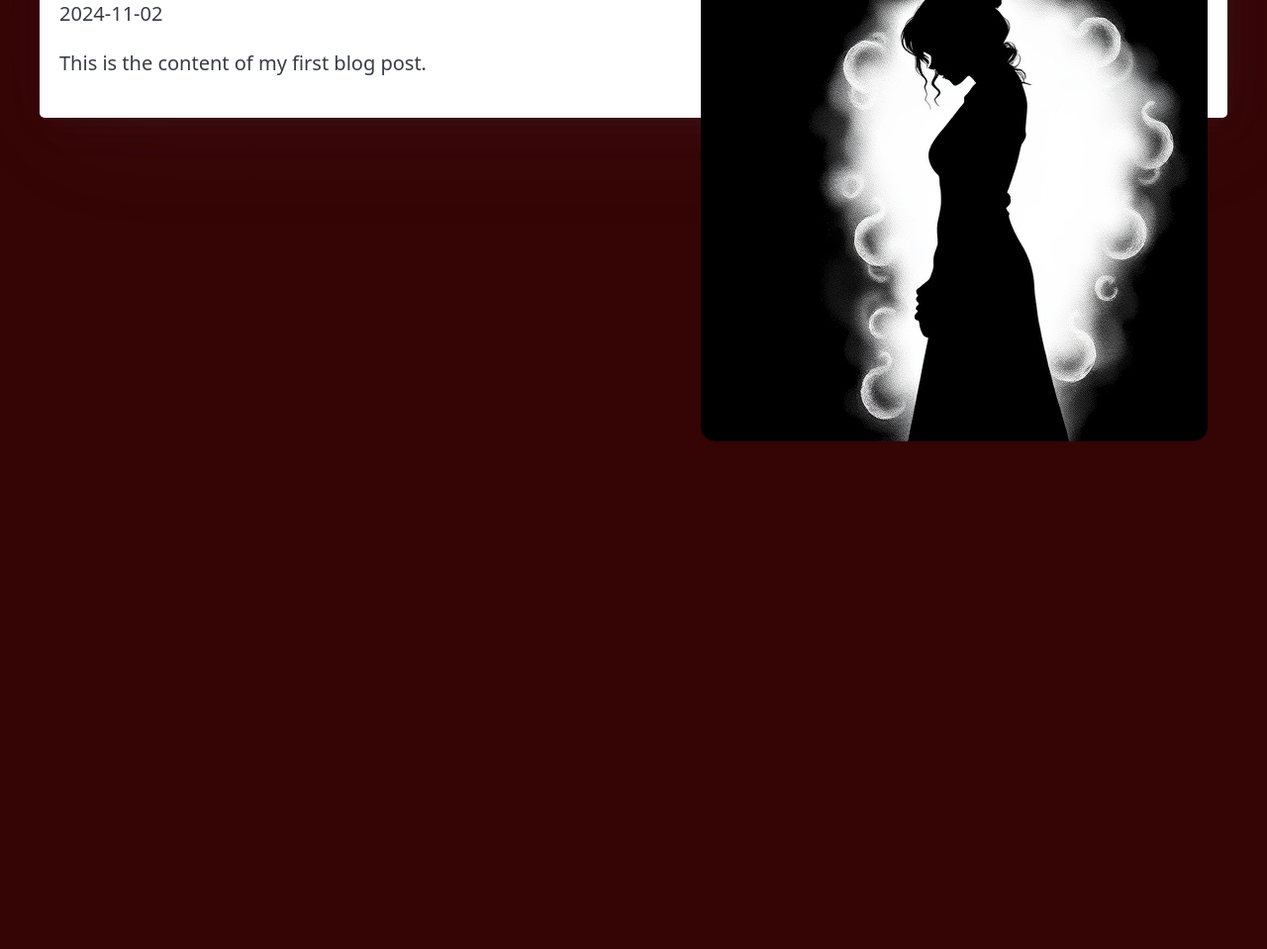
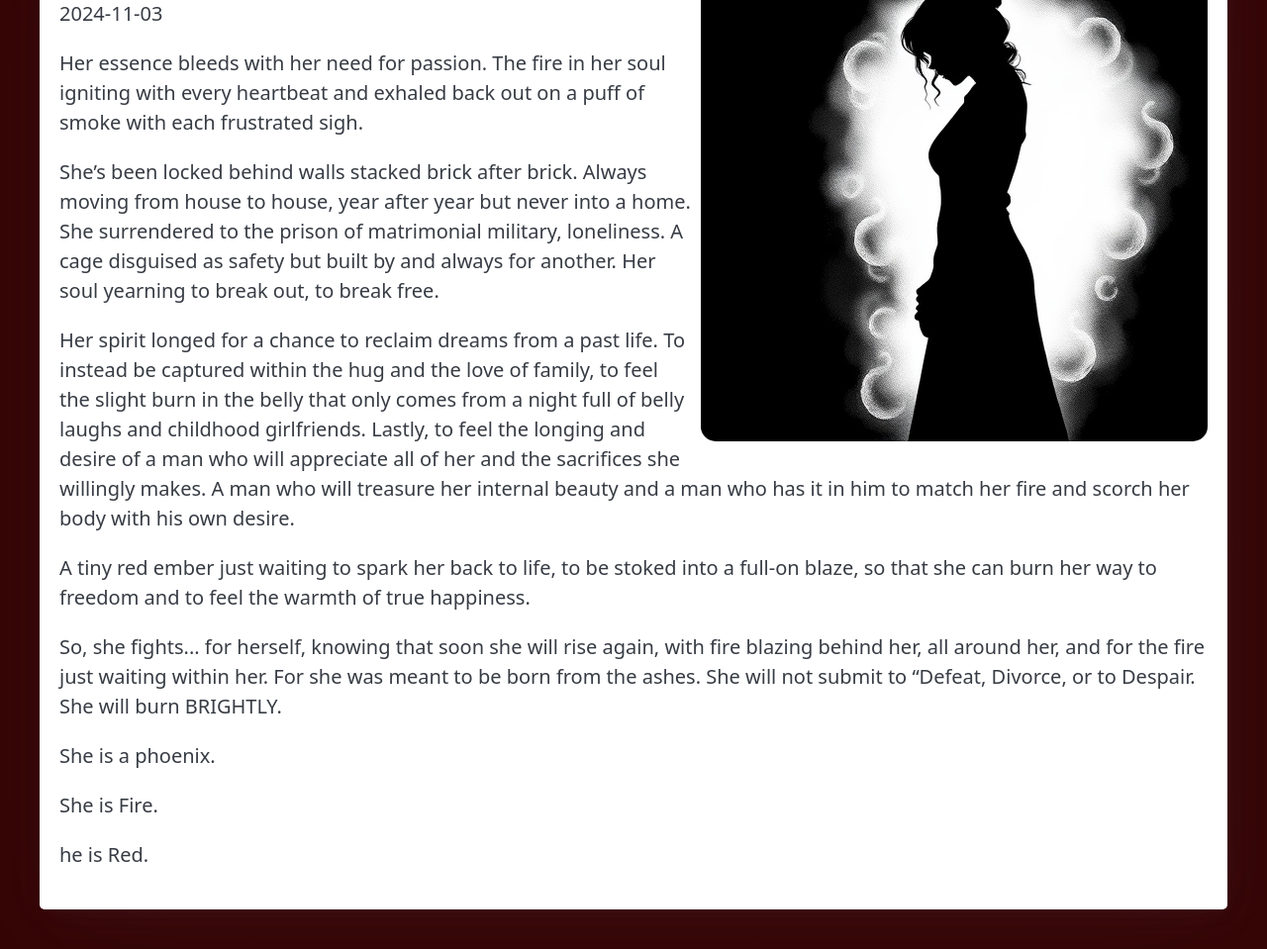
Before and after one commit to mattsmith13815/whimsicalsoulspeak.com, an Eleventy site: page src/blog/post1.md in a window 1280 px wide. Shown: the part 211-1170 px from the top of the page at 99% size. Before the commit the page ends 800 px from the top, so only its background shows below. Built offline with nearby package versions, Linux system fonts and the light colour scheme; Eleventy itself is replaced by a stand-in of ours; files that its build step writes are made by us from their sources.

Commit message:
post update

```diff
--- a/src/blog/post1.md
+++ b/src/blog/post1.md
@@ -1,10 +1,23 @@
 ---
-title: "My First Blog Post"
-date: "2024-11-02"
+title: "She is Red"
+date: "2024-11-03"
 tags: ["blog"]
 layout: "post.njk"
 image: "/images/side-dress.jpg"
 bgcolor: "#350404"
 ---
+Her essence bleeds with her need for passion. The fire in her soul igniting with every heartbeat and exhaled back out on a puff of smoke with each frustrated sigh.
 
-This is the content of my first blog post.
+She’s been locked behind walls stacked brick after brick. Always moving from house to house, year after year but never into a home. She surrendered to the prison of matrimonial military, loneliness.  A cage disguised as safety but built by and always for another. Her soul yearning to break out, to break free.
+
+Her spirit longed for a chance to reclaim dreams from a past life. To instead be captured within the hug and the love of family, to feel the slight burn in the belly that only comes from a night full of belly laughs and childhood girlfriends.  Lastly, to feel the longing and desire of a man who will appreciate all of her and the sacrifices she willingly makes.  A man who will treasure her internal beauty and a man who has it in him to match her fire and scorch her body with his own desire.
+
+A tiny red ember just waiting to spark her back to life, to be stoked into a full-on blaze, so that she can burn her way to freedom and to feel the warmth of true happiness.
+
+So, she fights...  for herself, knowing that soon she will rise again, with fire blazing behind her, all around her, and for the fire just waiting within her.  For she was meant to be born from the ashes.  She will not submit to “Defeat, Divorce, or to Despair.   She will burn BRIGHTLY.
+
+She is a phoenix.
+
+She is Fire.
+
+he is Red.
```
